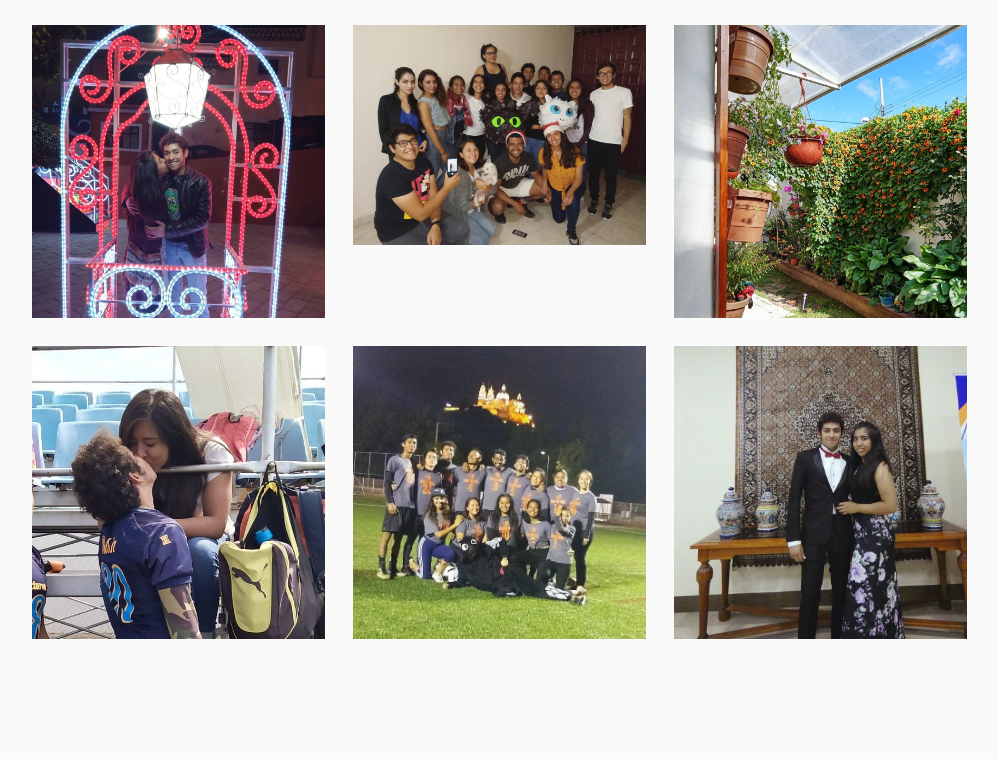
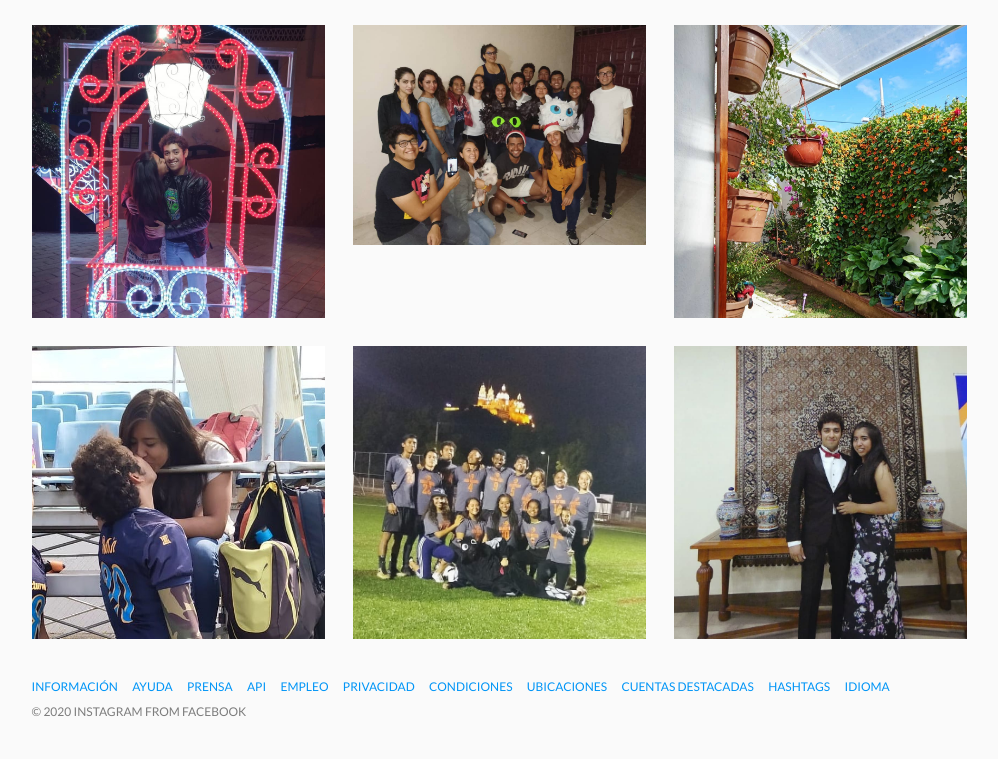
Before and after one commit to yarelosa/instagram, a plain HTML site: page index.html in a window 1280 px wide. Shown: the part 819-1578 px from the top of the page, without its empty margins (141-1139 px from the left). Before the commit the page ends 1458 px from the top, so only its background shows below. Drawn offline with Linux system fonts and the light colour scheme.

Commit message:
agregado footer

```diff
--- a/index.html
+++ b/index.html
@@ -201,5 +201,23 @@
       </span>
     </a>
   </section>
+  <footer class="footer">
+    <div class="footer-options">
+      <a href="#">INFORMACIÓN</a>
+      <a href="#">AYUDA</a>
+      <a href="#">PRENSA</a>
+      <a href="#">API</a>
+      <a href="#">EMPLEO</a>
+      <a href="#">PRIVACIDAD</a>
+      <a href="#">CONDICIONES</a>
+      <a href="#">UBICACIONES</a>
+      <a href="#">CUENTAS DESTACADAS</a>
+      <a href="#">HASHTAGS</a>
+      <a href="#">IDIOMA</a>
+    </div>
+    <p class="footer-copyright">
+      © 2020 INSTAGRAM FROM FACEBOOK
+    </p>
+  </footer>
 </body>
 </html>
--- a/styles.css
+++ b/styles.css
@@ -224,6 +224,30 @@ body{
   text-align: center;
   display: inline-block;
 }
+.footer{
+  padding: 40px 0;
+  display: grid;
+  grid-template-columns: minmax(460px,975px);
+  grid-template-rows: auto auto;
+  justify-content: center;
+  align-content: center;
+  font-size: 12px;
+}
+.footer-options a{
+  text-decoration: none;
+  color: #0095f6;
+  padding: 6px;
+}
+.footer-options{
+  padding-bottom: 10px;
+}
+.footer-options a:first-child{
+  padding-left: 20px;
+}
+.footer-copyright{
+  padding-left: 20px;
+  color: rgba(0,0,0,0.5);
+}
 @media screen and (max-width: 735px) {
   .post-list{
     grid-gap: 3px;
@@ -280,4 +304,7 @@ body{
   .numbers a{
     margin: 10px 30px;
   }
+  .footer-options{
+    text-align: center;
+  }
 }
```
